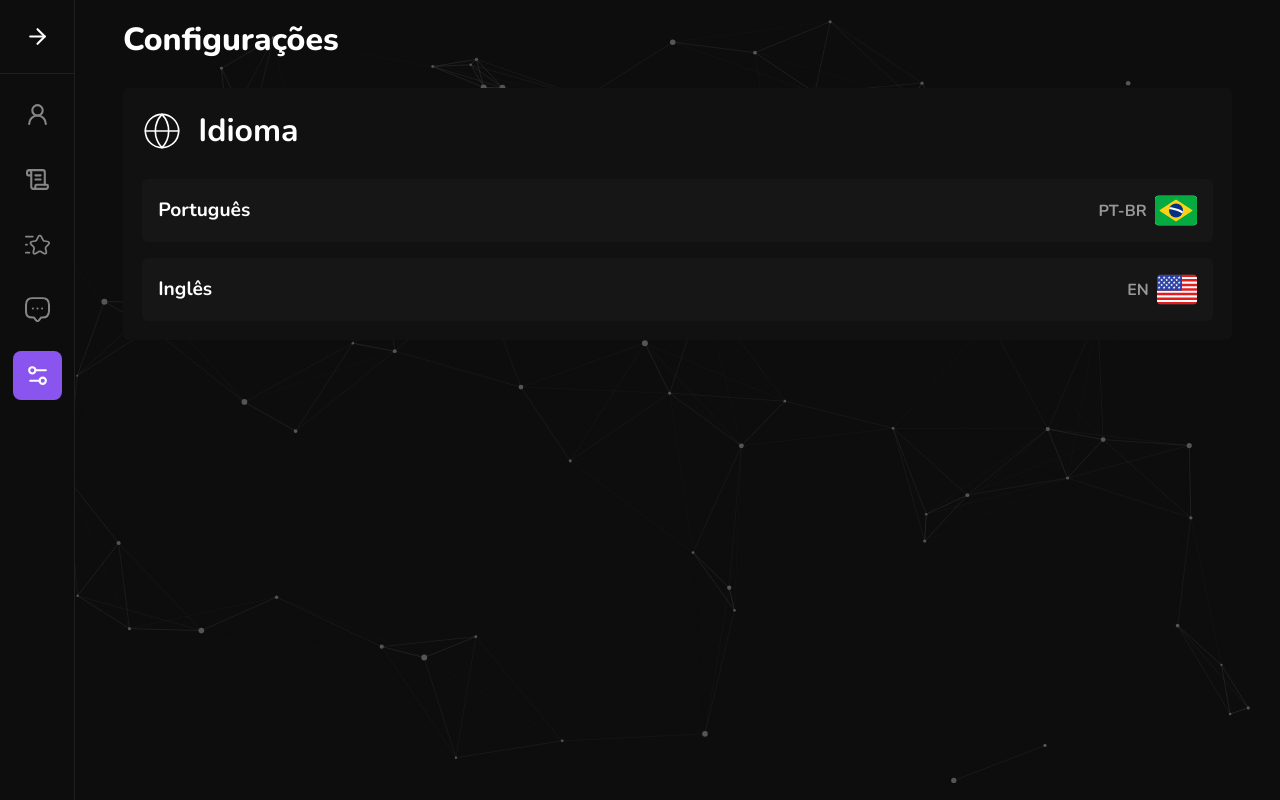
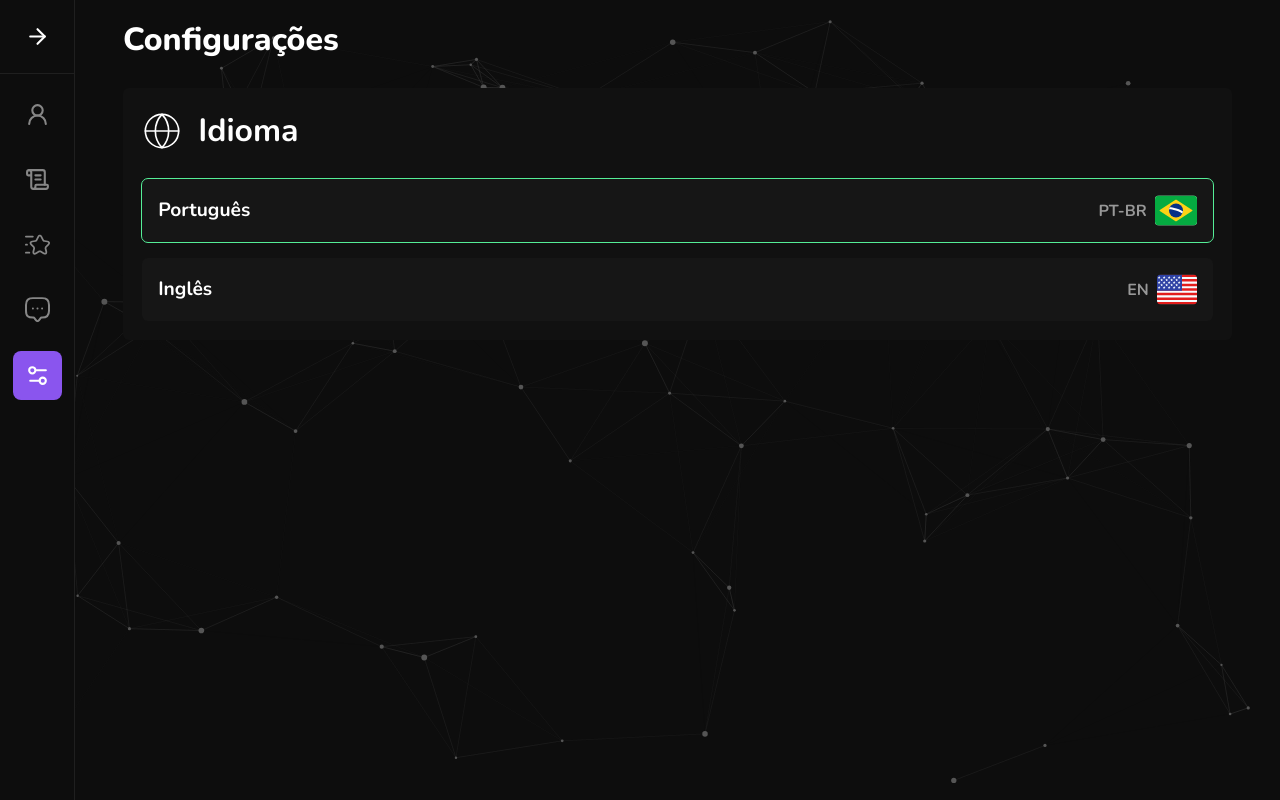
Before and after one commit to daviaxs/portfolio-v2, a Next.js app: page /app/settings in a window 1280 px wide. Built offline with nearby package versions, Linux system fonts and the light colour scheme.

Commit message:
feat: Update Settings page with dynamic language selection

```diff
--- a/src/app/app/settings/page.tsx
+++ b/src/app/app/settings/page.tsx
@@ -1,15 +1,15 @@
 'use client'
 
 import { Title } from '@/app/utils/Title'
-import { Brazil } from '@/shared/assets/svgs/Brazil'
-import { UnitedStates } from '@/shared/assets/svgs/UnitedStates'
 import { Globe } from 'lucide-react'
 import { ButtonChangeLanguage } from './utils/components/button-change-language'
 import { useContext } from 'react'
 import { LanguageContext } from '@/shared/context/LanguageContext'
+import { languageOptions } from '@/shared/language'
 
 export default function Settings() {
-  const { changeLanguage, translations } = useContext(LanguageContext)
+  const { changeLanguage, translations, currentLanguage } =
+    useContext(LanguageContext)
 
   return (
     <div className="flex flex-col gap-6 py-4 items-start justify-start w-full h-fit">
@@ -24,21 +24,25 @@ export default function Settings() {
         </div>
 
         <div className="flex flex-col gap-4 w-full">
-          <ButtonChangeLanguage.Root onClick={() => changeLanguage('PTBR')}>
-            <ButtonChangeLanguage.Title>Português</ButtonChangeLanguage.Title>
+          {languageOptions.map(({ icon: Icon, key, localeLabel, title }) => {
+            return (
+              <ButtonChangeLanguage.Root
+                key={key}
+                onClick={() => changeLanguage(key)}
+                className={
+                  currentLanguage === key
+                    ? 'outline outline-1 outline-green-400'
+                    : ''
+                }
+              >
+                <ButtonChangeLanguage.Title>{title}</ButtonChangeLanguage.Title>
 
-            <ButtonChangeLanguage.LocaleIndicator label="PT-BR">
-              <Brazil />
-            </ButtonChangeLanguage.LocaleIndicator>
-          </ButtonChangeLanguage.Root>
-
-          <ButtonChangeLanguage.Root onClick={() => changeLanguage('EN')}>
-            <ButtonChangeLanguage.Title>Inglês</ButtonChangeLanguage.Title>
-
-            <ButtonChangeLanguage.LocaleIndicator label="EN">
-              <UnitedStates />
-            </ButtonChangeLanguage.LocaleIndicator>
-          </ButtonChangeLanguage.Root>
+                <ButtonChangeLanguage.LocaleIndicator label={localeLabel}>
+                  <Icon />
+                </ButtonChangeLanguage.LocaleIndicator>
+              </ButtonChangeLanguage.Root>
+            )
+          })}
         </div>
       </div>
     </div>
```
